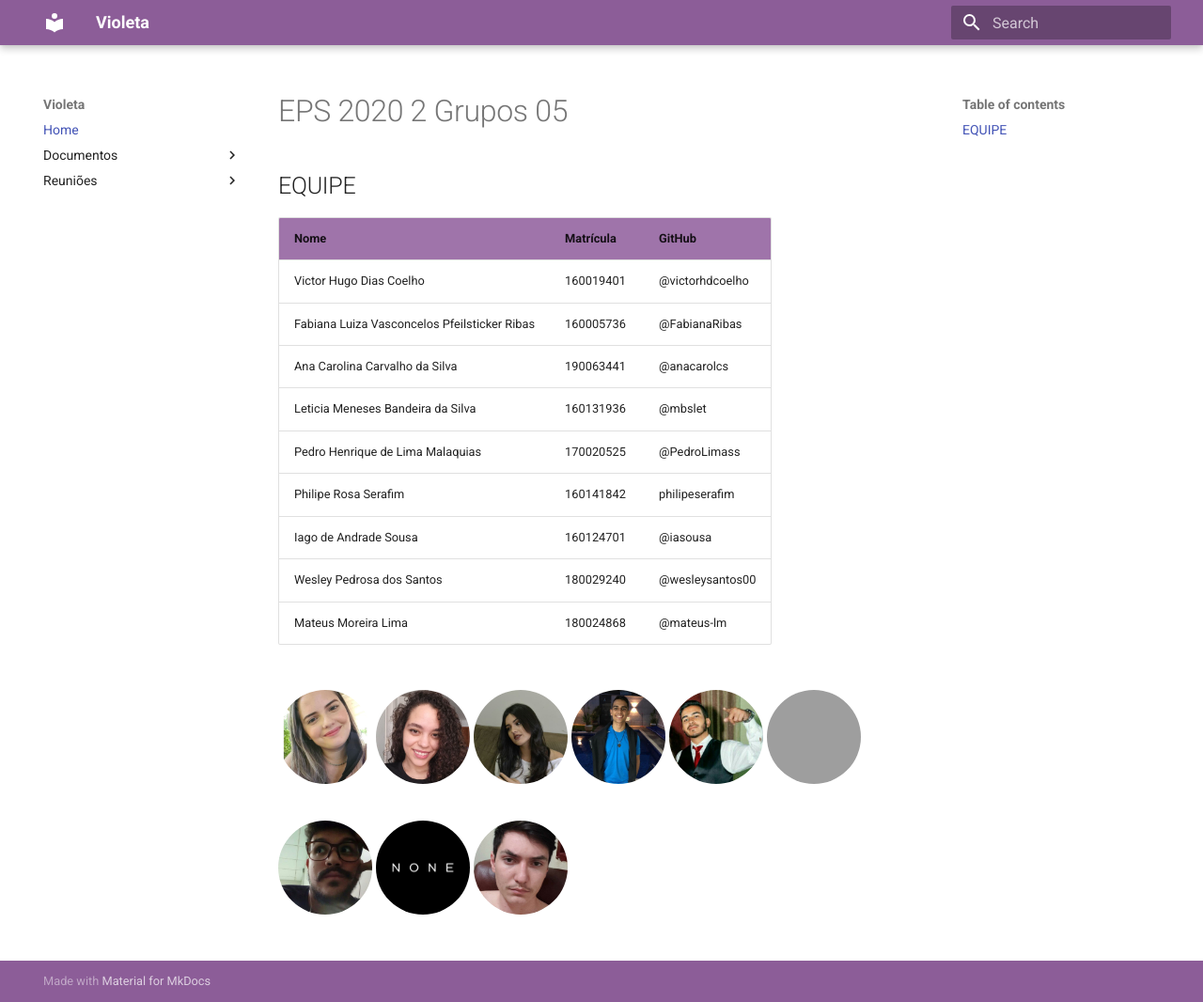
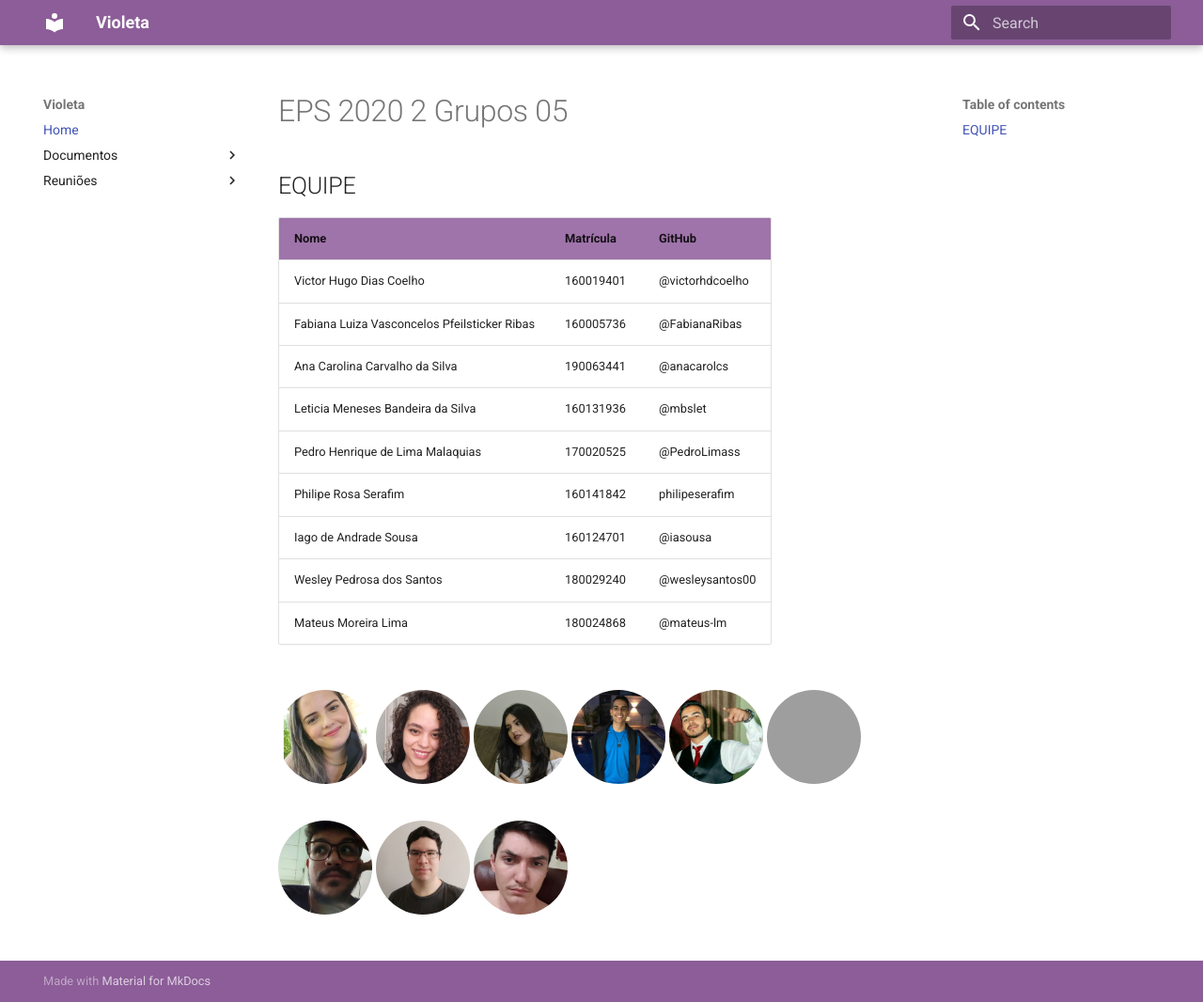
Before and after one commit to fga-eps-mds/2020.2-Violeta-Documentacao, an MkDocs documentation site: the page built from docs/index.md, in a window 1280 px wide and 1066 px high. Shown: the whole window at 94% size. Built offline with MkDocs 1.6.1 and Material for MkDocs 9.7.7, drawn with Linux system fonts in a browser that asks for light colours; grey boxes are pictures that could not be loaded.

Commit message:
Adicionado foto iago

```diff
--- a/docs/index.md
+++ b/docs/index.md
@@ -23,6 +23,6 @@
 <div class="hover11"><figure><img alt="5" src="img/we.jpg"><span>Wesley</span></figure></div>
 <div class="hover11"><figure><img alt="6" src="img/phe.jpg"><span>Philipe</span></figure></div>
 <div class="hover11"><figure><img alt="7" src="img/pedro.jpg"><span>Pedro</span></figure></div>
-<div class="hover11"><figure><img alt="8" src="img/none.jpg"><span>Iago</span></figure></div>
+<div class="hover11"><figure><img alt="8" src="img/iago.jpg"><span>Iago</span></figure></div>
 <div class="hover11"><figure><img alt="9" src="img/mateus.jpg"><span>Mateus</span></figure></div>
 </div>
```
Also changed, not shown: docs/img/iago.jpg (added).
